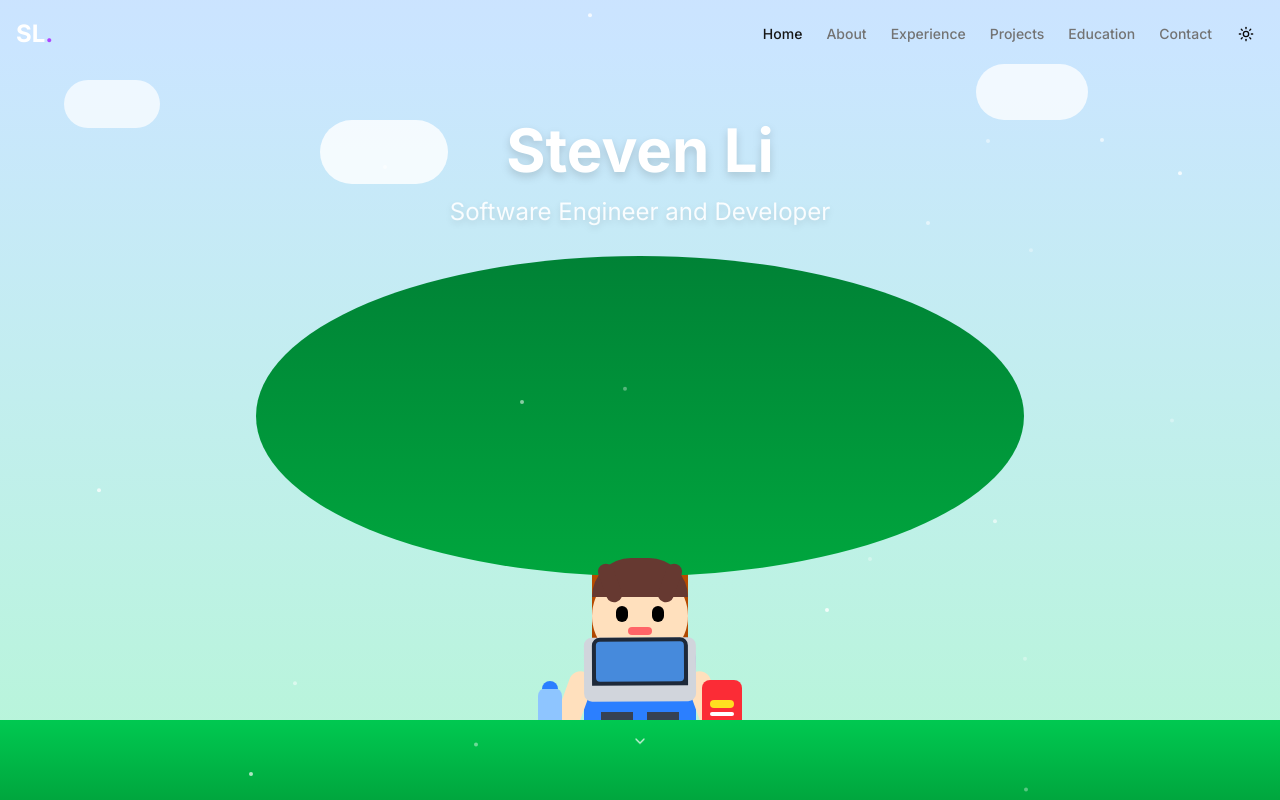
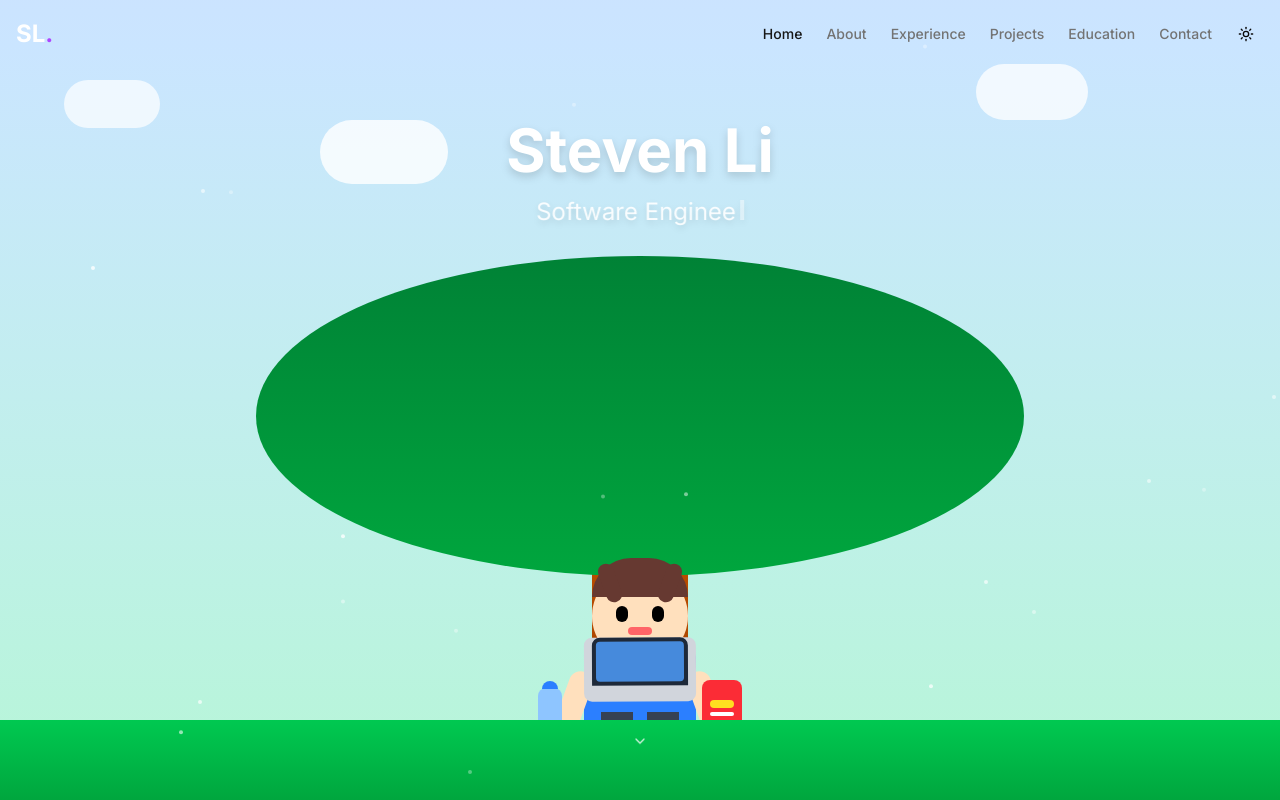
Before and after one commit to enbattle/enbattle.github.io, a Next.js app: page / in a window 1280 px wide. Shown: the top 800 px of the page. Built offline with nearby package versions, Linux system fonts and the light colour scheme.

Commit message:
Added typing animation to the title text

```diff
--- a/src/components/contact.tsx
+++ b/src/components/contact.tsx
@@ -82,12 +82,12 @@ export default function Contact() {
 
           <motion.div variants={itemVariants}>
             <Card className="overflow-hidden">
-              <CardHeader className="text-center">
+              {/**<CardHeader className="text-center">
                 <CardTitle>Contact Information</CardTitle>
                 <CardDescription>
                   {`I'm always open to new opportunities and collaborations`}
                 </CardDescription>
-              </CardHeader>
+              </CardHeader>**/}
               <CardContent className="space-y-8">
                 {/* Contact Info */}
                 <div className="flex flex-col items-center space-y-6">
--- a/src/components/scene-wrapper.tsx
+++ b/src/components/scene-wrapper.tsx
@@ -1,28 +1,82 @@
 "use client";
 
-import { useState, useEffect } from "react";
-import { motion } from "framer-motion";
+import { useState, useEffect, useMemo } from "react";
+import { motion, AnimatePresence } from "framer-motion";
 import { useTheme } from "next-themes";
+import React from "react";
 
-export default function SceneWrapper() {
-  const [mounted, setMounted] = useState(false);
-  const { theme } = useTheme();
-  const isDarkMode = theme === "dark";
+// Add this custom hook for typing animation
+function useTypingAnimation(
+  texts: string[],
+  typingSpeed = 100,
+  deletingSpeed = 50,
+  pauseDuration = 2000
+) {
+  const [currentTextIndex, setCurrentTextIndex] = useState(0);
+  const [currentText, setCurrentText] = useState("");
+  const [isDeleting, setIsDeleting] = useState(false);
+  const [isPaused, setIsPaused] = useState(false);
 
-  // Only render on client
   useEffect(() => {
-    setMounted(true);
-    return () => setMounted(false);
-  }, []);
+    const currentFullText = texts[currentTextIndex];
 
-  if (!mounted) {
-    return (
-      <div className="absolute inset-0 flex items-center justify-center bg-black/20 backdrop-blur-sm">
-        <div className="w-12 h-12 rounded-full border-4 border-primary border-t-transparent animate-spin"></div>
-      </div>
-    );
+    if (isPaused) {
+      const pauseTimer = setTimeout(() => {
+        setIsPaused(false);
+        setIsDeleting(true);
+      }, pauseDuration);
+      return () => clearTimeout(pauseTimer);
     }
 
+    if (isDeleting) {
+      if (currentText === "") {
+        setIsDeleting(false);
+        setCurrentTextIndex((prevIndex) => (prevIndex + 1) % texts.length);
+      } else {
+        const timer = setTimeout(() => {
+          setCurrentText(currentFullText.substring(0, currentText.length - 1));
+        }, deletingSpeed);
+        return () => clearTimeout(timer);
+      }
+    } else {
+      if (currentText === currentFullText) {
+        setIsPaused(true);
+      } else {
+        const timer = setTimeout(() => {
+          setCurrentText(currentFullText.substring(0, currentText.length + 1));
+        }, typingSpeed);
+        return () => clearTimeout(timer);
+      }
+    }
+  }, [
+    currentText,
+    currentTextIndex,
+    isDeleting,
+    isPaused,
+    texts,
+    typingSpeed,
+    deletingSpeed,
+    pauseDuration,
+  ]);
+
+  return currentText;
+}
+
+// Create a separate component for the typing text to prevent re-renders of the background
+const TypingText = React.memo(({ text }: { text: string }) => {
+  return (
+    <p className="text-xl md:text-2xl text-white/90 drop-shadow-md min-h-[2rem]">
+      {text}
+      <span className="inline-block w-1 h-5 ml-1 bg-white/90 animate-pulse"></span>
+    </p>
+  );
+});
+
+TypingText.displayName = "TypingText";
+
+// Create a separate component for the background scene
+const BackgroundScene = React.memo(
+  ({ isDarkMode }: { isDarkMode: boolean }) => {
     return (
       <div className="absolute inset-0 overflow-hidden">
         {/* Background - Park scene with gradient overlay */}
@@ -174,21 +228,6 @@ export default function SceneWrapper() {
           }`}
         ></div>
 
-      {/* Title overlay */}
-      <motion.div
-        initial={{ opacity: 0, y: -20 }}
-        animate={{ opacity: 1, y: 0 }}
-        transition={{ duration: 1, delay: 2 }}
-        className="absolute top-[15%] left-1/2 transform -translate-x-1/2 text-center z-40"
-      >
-        <h1 className="text-4xl md:text-6xl font-bold text-white drop-shadow-lg mb-4">
-          Steven Li
-        </h1>
-        <p className="text-xl md:text-2xl text-white/90 drop-shadow-md">
-          Software Engineer and Developer
-        </p>
-      </motion.div>
-
         {/* Add some floating particles for atmosphere */}
         {Array.from({ length: 20 }).map((_, i) => (
           <motion.div
@@ -214,3 +253,55 @@ export default function SceneWrapper() {
       </div>
     );
   }
+);
+
+BackgroundScene.displayName = "BackgroundScene";
+
+export default function SceneWrapper() {
+  const [mounted, setMounted] = useState(false);
+  const { theme } = useTheme();
+  const isDarkMode = theme === "dark";
+
+  // Define the texts to cycle through
+  const roleTexts = [
+    "Software Engineer and Developer.",
+    "Rock Climber.",
+    "Food Lover.",
+    "Tennis Player.",
+  ];
+  const currentRole = useTypingAnimation(roleTexts);
+
+  // Only render on client
+  useEffect(() => {
+    setMounted(true);
+    return () => setMounted(false);
+  }, []);
+
+  if (!mounted) {
+    return (
+      <div className="absolute inset-0 flex items-center justify-center bg-black/20 backdrop-blur-sm">
+        <div className="w-12 h-12 rounded-full border-4 border-primary border-t-transparent animate-spin"></div>
+      </div>
+    );
+  }
+
+  return (
+    <div className="absolute inset-0 overflow-hidden">
+      {/* Background scene */}
+      <BackgroundScene isDarkMode={isDarkMode} />
+
+      {/* Title overlay */}
+      <motion.div
+        initial={{ opacity: 0, y: -20 }}
+        animate={{ opacity: 1, y: 0 }}
+        transition={{ duration: 1, delay: 2 }}
+        className="absolute top-[15%] left-1/2 transform -translate-x-1/2 text-center z-40"
+      >
+        <h1 className="text-4xl md:text-6xl font-bold text-white drop-shadow-lg mb-4">
+          Steven Li
+        </h1>
+        <TypingText text={currentRole} />
+      </motion.div>
+    </div>
+  );
+}
```
Lines whose indentation alone changed are shown as unchanged.
